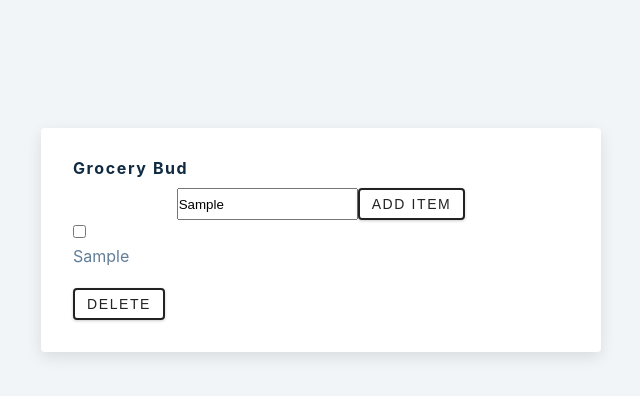
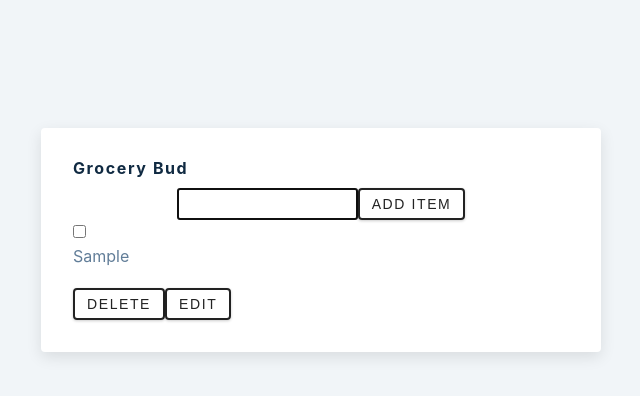
Before and after one commit to arianhamid/grocery-bud-app, a React (Vite) app: page / in a window 1280 px wide. Both pictures are taken after typing "Sample" into the empty fields and a click on the button "ADD ITEM". Shown: the top 396 px of the page, without its empty margins (319-959 px from the left). Built offline with nearby package versions, Linux system fonts and the light colour scheme.

Commit message:
done by myself edition

```diff
--- a/src/App.jsx
+++ b/src/App.jsx
@@ -1,41 +1,97 @@
-import React, { useState, useEffect } from "react";
-import List from "./List";
+import React, { useState, useEffect, useRef } from "react";
+import Lists from "./List";
 import Alert from "./Alert";
 
 function App() {
-  const [value, setValue] = useState("");
-  const [buds, setBuds] = useState([]);
+  const [name, setName] = useState("");
+  const [list, setList] = useState([]);
+  const [isEditing, setIsEditing] = useState(false);
+  const [editIndex, setEditIndex] = useState(null);
+
+  const inputRef = useRef(null);
+
   const onSubmit = (e) => {
     e.preventDefault();
-    setBuds([...buds, value]);
+    setList([...list, name]);
+    setName("");
   };
   const onDelete = (delIndex) => {
+    const newList = list.filter((item, index) => {
+      console.log(index);
       console.log(delIndex);
-    const newBuds = buds.filter((bud, index) => {
-      return index !== delIndex;
+      return index != delIndex;
     });
-    setBuds(newBuds);
+    setList(newList);
   };
+
+  const editHandler = (editIndex) => {
+    setIsEditing(true);
+    setEditIndex(editIndex);
+    setName(list[editIndex]);
+  };
+  const saveEdit = () => {
+    const newEditedList = [...list];
+    newEditedList[editIndex] = name;
+    setList(newEditedList);
+    setName("");
+    setIsEditing(false);
+  };
+
   return (
     <section className="section-center">
       <form onSubmit={onSubmit}>
         <h4>Grocery Bud</h4>
+        {isEditing ? (
           <div className="form-control">
             <input
+              autoFocus
+              ref={inputRef}
               type="text "
               className="form-input"
-            value={value}
-            onChange={(e) => setValue(e.target.value)}
+              value={name}
+              onChange={(e) => setName(e.target.value)}
             />
-          <button type="submit" className="btn">
+            <button
+              type="button"
+              className="btn"
+              onClick={() => {
+                saveEdit();
+              }}
+            >
+              save
+            </button>
+          </div>
+        ) : (
+          <div className="form-control">
+            <input
+              autoFocus
+              ref={inputRef}
+              type="text "
+              className="form-input"
+              value={name}
+              onChange={(e) => setName(e.target.value)}
+            />
+            <button
+              type="submit"
+              className="btn"
+              onClick={() => inputRef.current.focus()}
+            >
               add item
             </button>
           </div>
+        )}
       </form>
       <div className="items">
-        {buds.map((bud, index) => {
+        {list.map((bud, index) => {
           return (
-            <List key={index} bud={bud} onDelete={onDelete} index={index} />
+            <Lists
+              key={index}
+              bud={bud}
+              onDelete={onDelete}
+              index={index}
+              editHandler={editHandler}
+              inputRef={inputRef}
+            />
           );
         })}
       </div>
--- a/src/List.jsx
+++ b/src/List.jsx
@@ -1,7 +1,6 @@
 import React from "react";
 import { FaEdit, FaTrash } from "react-icons/fa";
-const List = ({ bud, index, onDelete }) => {
-  console.log(onDelete)
+const List = ({ bud, index, onDelete, inputRef, editHandler }) => {
   return (
     <div className="single-item">
       <input type="checkbox" />
@@ -13,6 +12,16 @@ const List = ({ bud, index, onDelete }) => {
       >
         delete
       </button>
+      <button
+        className="btn remove-btn"
+        type="button"
+        onClick={() => {
+          inputRef.current.focus();
+          editHandler(index);
+        }}
+      >
+        Edit
+      </button>
     </div>
   );
 };
```
Lines whose indentation alone changed are shown as unchanged.
